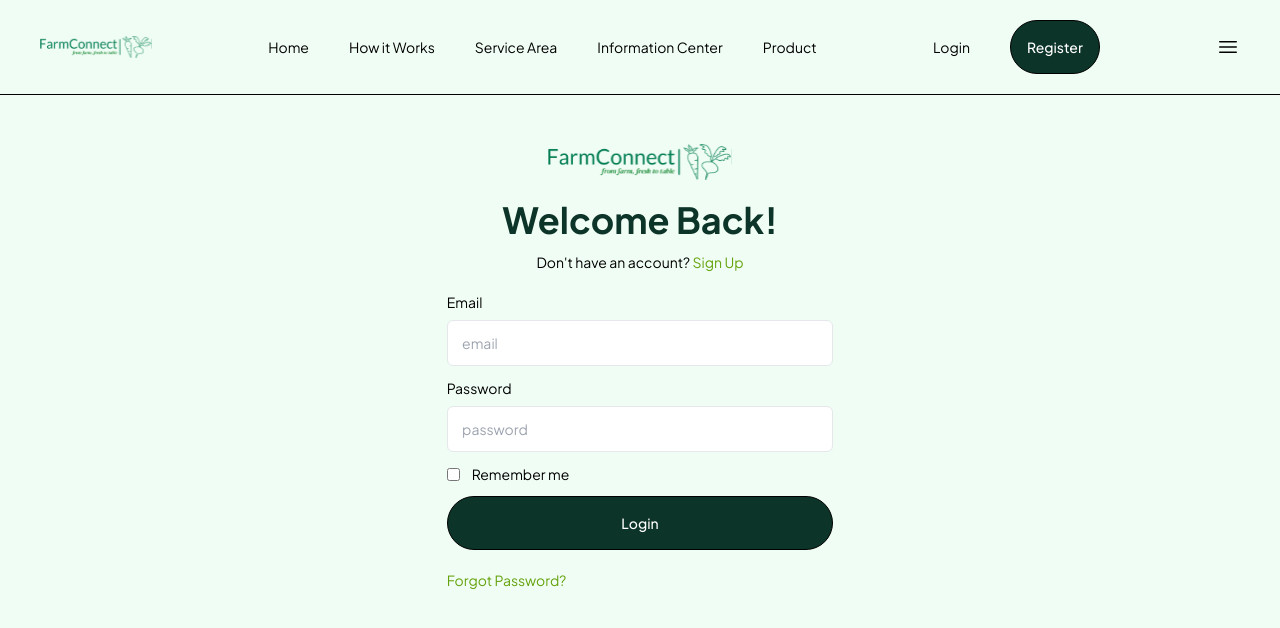
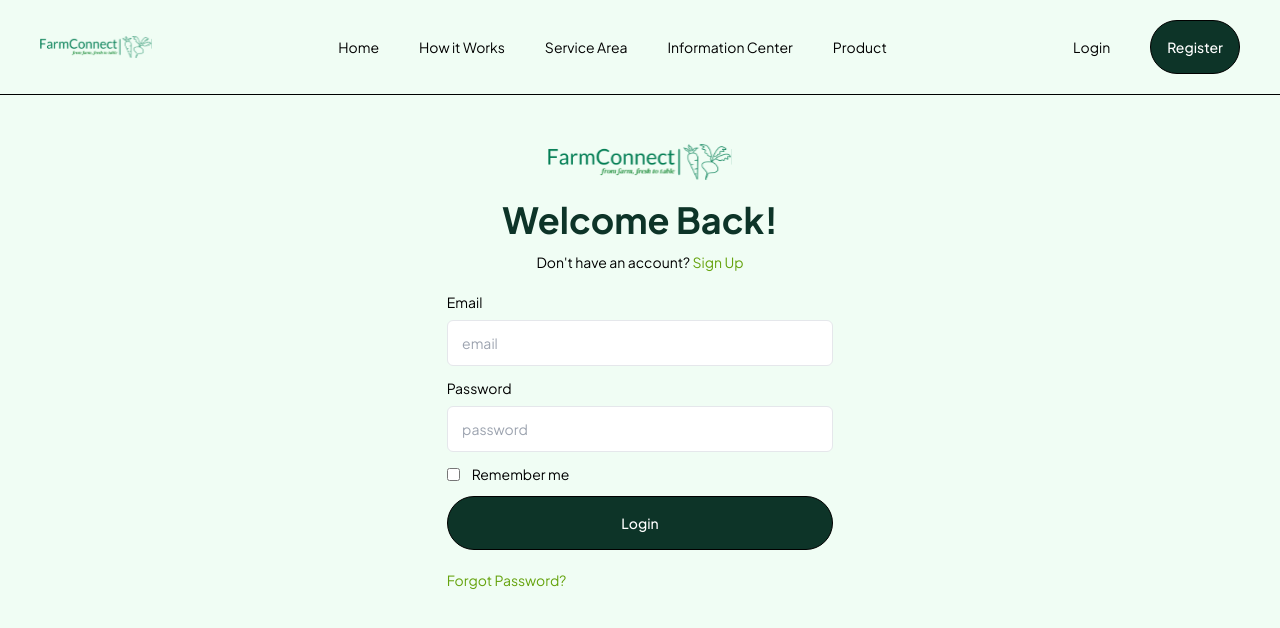
Before and after one commit to Drpearlz/farmconnect, a React (Vite) app: page /login in a window 1280 px wide. Shown: the top 628 px of the page. Built offline with nearby package versions, Linux system fonts and the light colour scheme.

Commit message:
mobile nav fix

```diff
--- a/src/components/navigation/navbar.jsx
+++ b/src/components/navigation/navbar.jsx
@@ -35,7 +35,7 @@
         viewBox="0 0 24 24"
         strokeWidth={1.5}
         stroke="currentColor"
-        className="w-6 h-6"
+        className="w-6 h-6 cursor-pointer md:hidden"
         onClick={() => {
           setShowmobile(!showMobile);
         }}
@@ -58,7 +58,7 @@
             viewBox="0 0 24 24"
             strokeWidth={1.5}
             stroke="currentColor"
-            className="w-6 h-6 self-end"
+            className="w-6 h-6 self-end "
             onClick={() => {
               setShowmobile(!showMobile);
             }}
```
